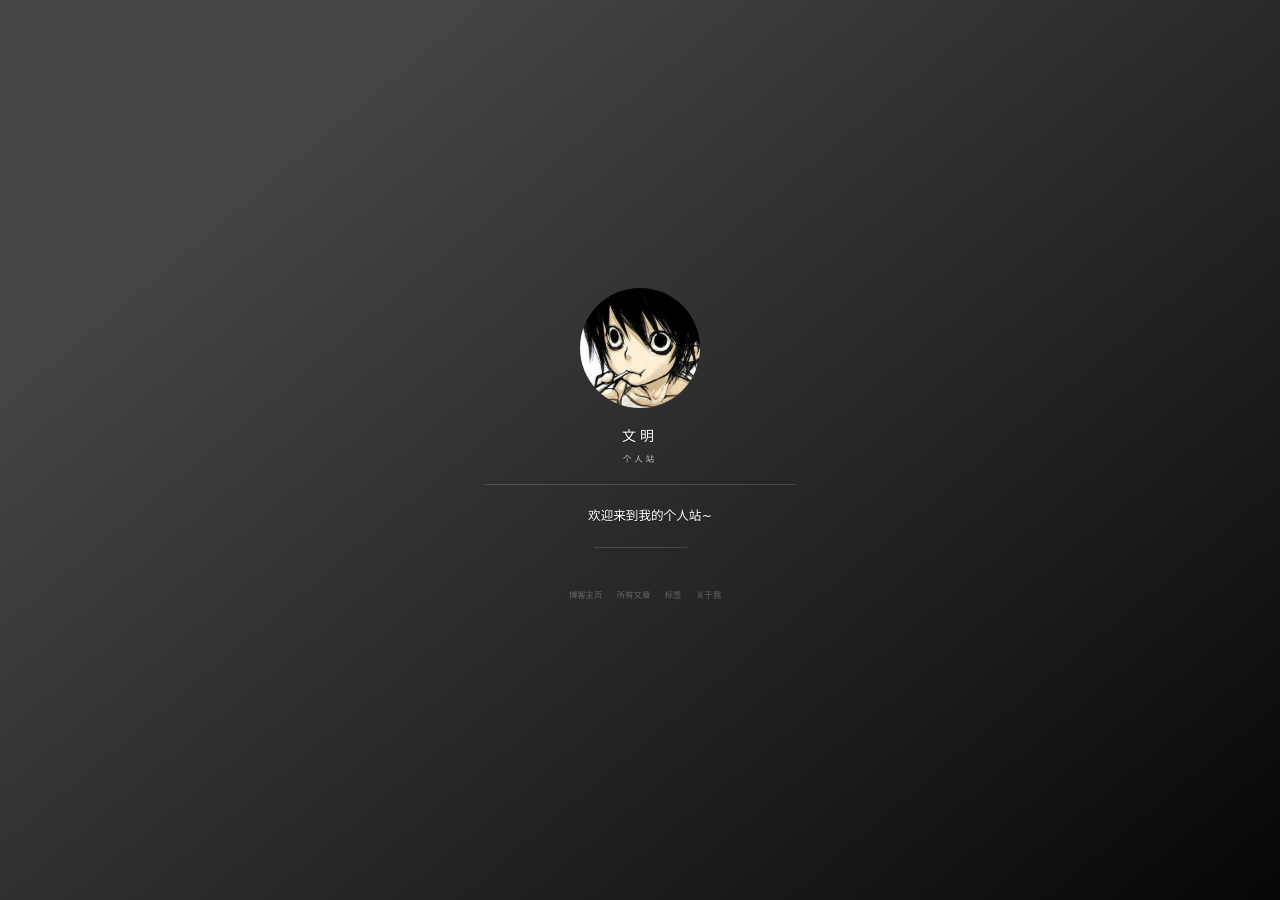
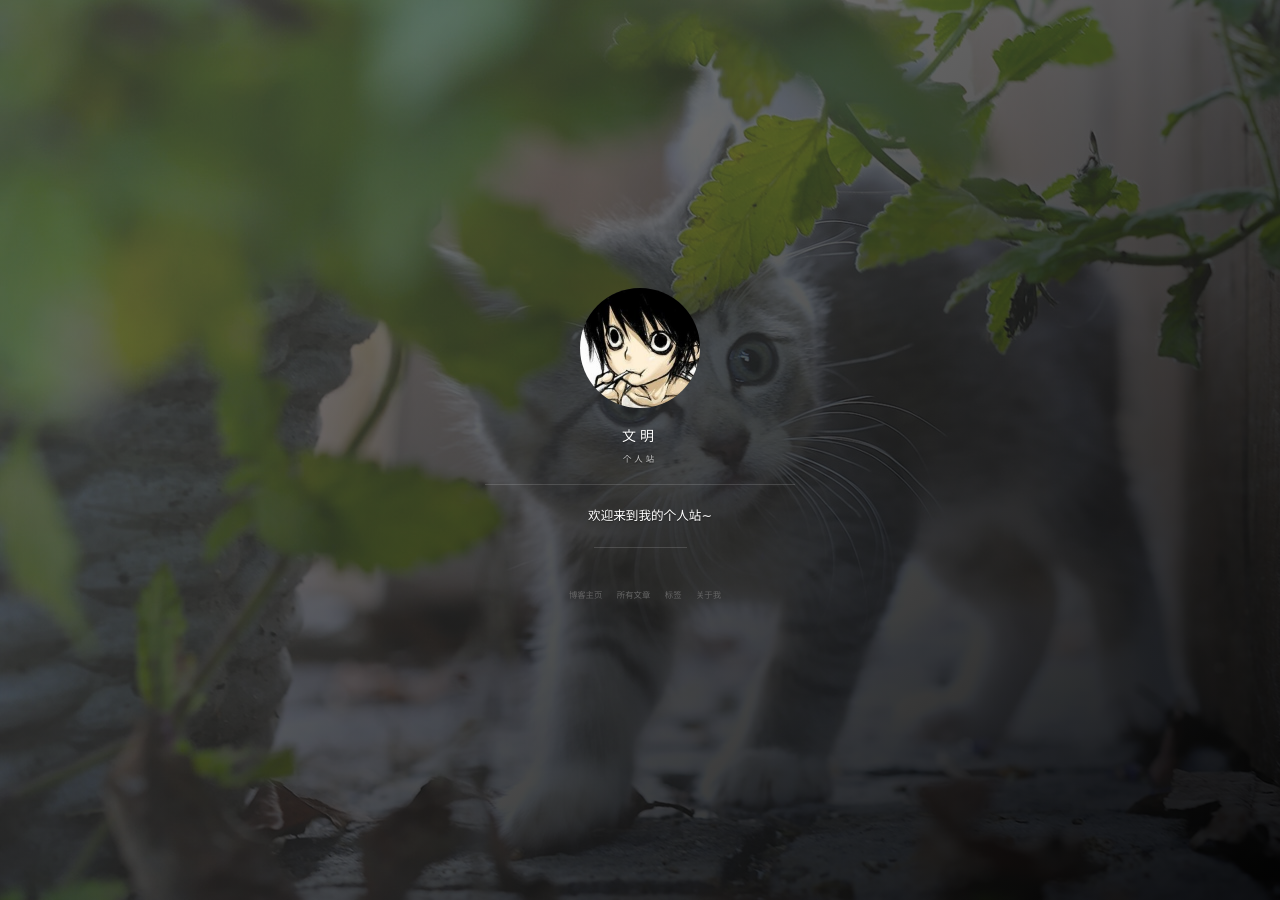
Before and after one commit to 793828490/793828490.github.io, a Jekyll site: the page built from index.html, in a window 1280 px wide. Built offline with Jekyll 4.4.1, drawn with Linux system fonts in a browser that asks for light colours; nearby versions of some CDN libraries; the list of posts is cut into pages by our own code; comment, search, counter and statistics services are not loaded.

Commit message:
尝试修改背景

```diff
--- a/css/main.css
+++ b/css/main.css
@@ -532,7 +532,7 @@ img::-moz-selection {
     right: 0;
     bottom: 0;
     left: 0;
-    background-color: rgba(68, 68, 68, 1);
+    background-color: rgba(68, 68, 68, 0.2);
     background-image: -webkit-linear-gradient(-410deg, rgba(68, 68, 68, 0.6) 20%, rgba(0, 0, 0, 0.9));
     background-image: linear-gradient(140deg,rgba(68, 68, 68, 0.6) 20%, rgba(0, 0, 0, 0.9)); }
 
```
